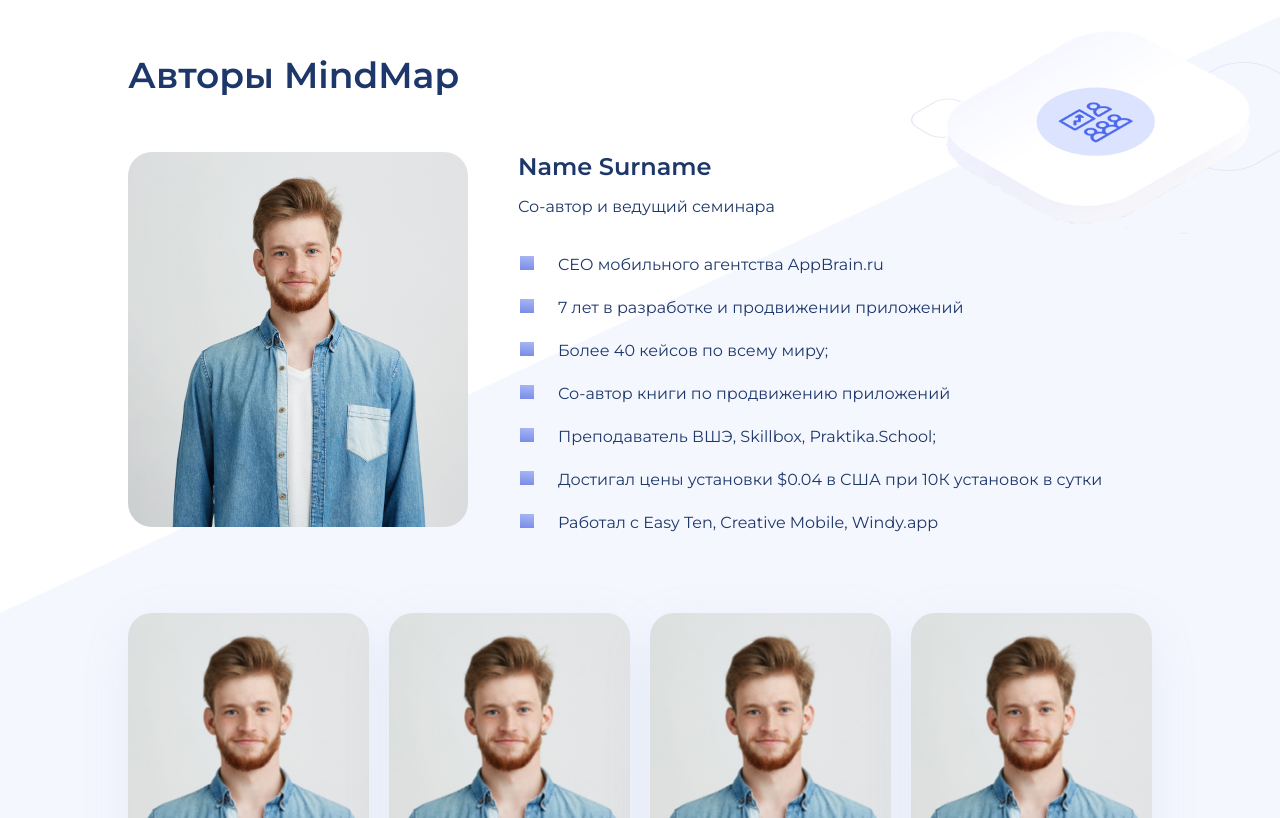
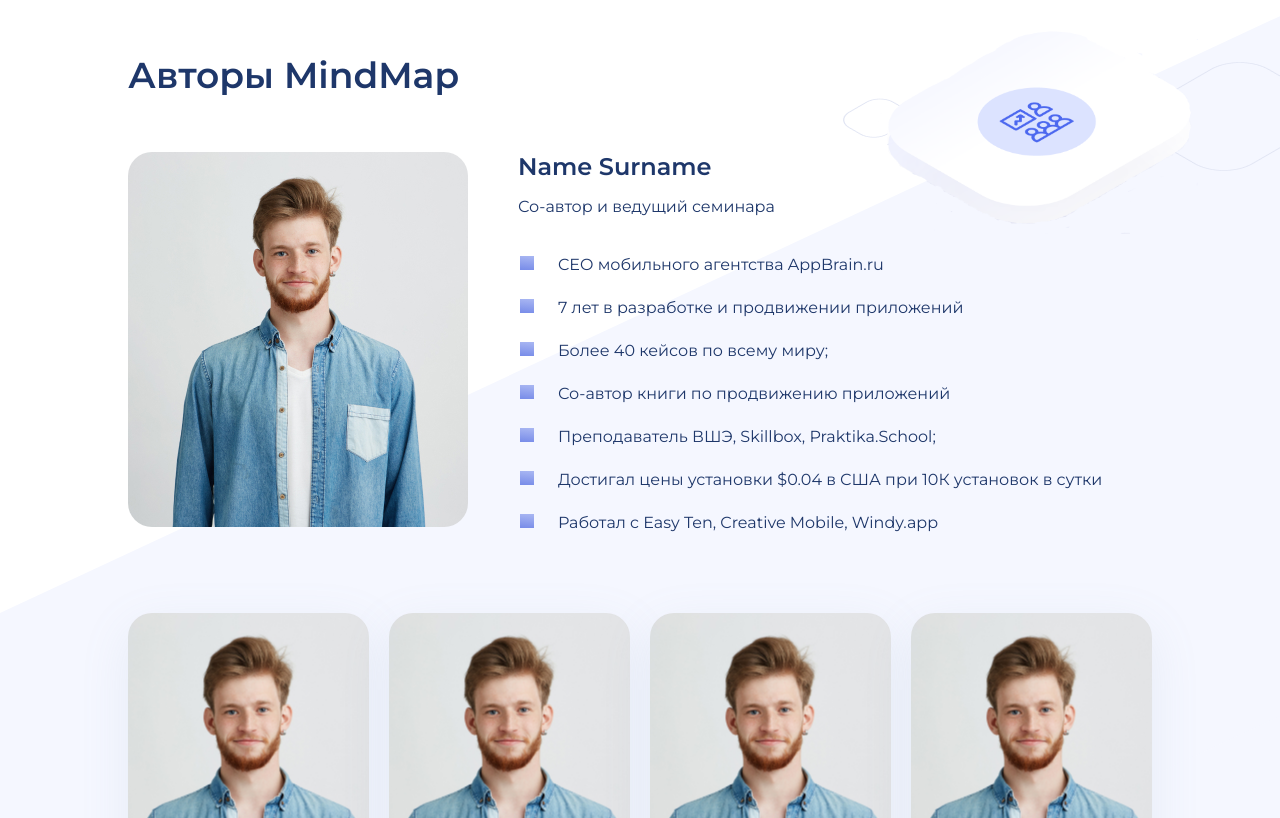
Before and after one commit to devalmazbek/devalmazbek.github.io, a plain HTML site: page index.html in a window 1280 px wide. Shown: the part 1817-2635 px from the top of the page. Drawn offline with Linux system fonts and the light colour scheme.

Commit message:
changed idon block

```diff
--- a/css/style.css
+++ b/css/style.css
@@ -310,7 +310,7 @@ body {
 
 .member-icon {
     position: absolute;
-    left: 83%;
+    left: 77%;
     top: 0;
 }
 
@@ -318,14 +318,14 @@ body {
     content: url(/img/Rectangle6.png);
     position: absolute;
     top: 80px;
-    left: -26px;
+    left: -35px;
     z-index: -1;
 }
 
 .member-icon::after {
     content: url(/img/Rectangle7.png);
     position: absolute;
-    right: -23%;
+    right: -40%;
     top: 20%;
     z-index: -1;
 }
```
